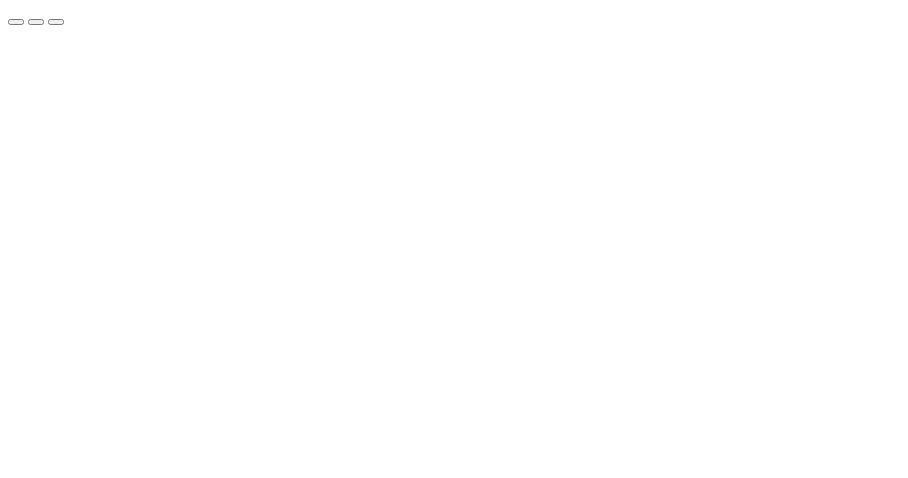
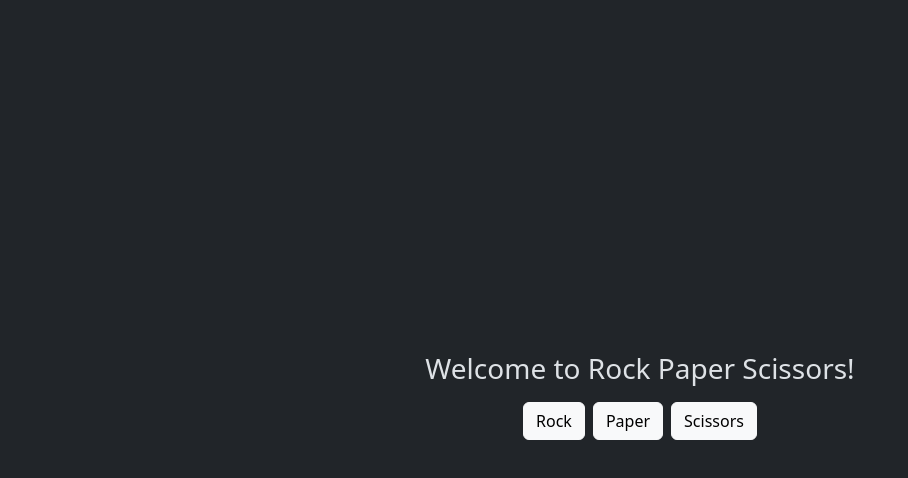
Before and after one commit to yutoc05/rock-paper-scissors, a plain HTML site: page index.html in a window 1280 px wide. Shown: the whole page, without its empty margins (0-908 px from the left). Drawn offline with nearby package versions, Linux system fonts and the light colour scheme.

Commit message:
style: enhance layout and styling for game interface

```diff
--- a/index.html
+++ b/index.html
@@ -4,12 +4,24 @@
     <meta charset="UTF-8" />
     <meta name="viewport" content="width=device-width, initial-scale=1.0" />
     <title>Document</title>
+    <link
+      href="https://cdn.jsdelivr.net/npm/bootstrap@5.3.8/dist/css/bootstrap.min.css"
+      rel="stylesheet"
+      integrity="sha384-sRIl4kxILFvY47J16cr9ZwB07vP4J8+LH7qKQnuqkuIAvNWLzeN8tE5YBujZqJLB"
+      crossorigin="anonymous"
+    />
     <script src="script.js" type="module"></script>
   </head>
-  <body>
-    <button class="rock"></button>
-    <button class="paper"></button>
-    <button class="scissors"></button>
+  <body
+    class="d-flex flex-column justify-content-center align-items-center min-vh-100 gap-2"
+    data-bs-theme="dark"
+  >
+    <h3>Welcome to Rock Paper Scissors!</h3>
+    <div class="d-flex gap-2">
+      <button class="rock btn btn-light">Rock</button>
+      <button class="paper btn btn-light">Paper</button>
+      <button class="scissors btn btn-light">Scissors</button>
+    </div>
     <div class="results"></div>
   </body>
 </html>
--- a/script.js
+++ b/script.js
@@ -44,7 +44,7 @@ function playGame() {
   const buttons = document.querySelectorAll("button");
   for (const button of buttons) {
     button.addEventListener("click", () => {
-      playRound(button.className, getComputerChoice());
+      playRound(button.classList[0], getComputerChoice());
     });
   }
 }
```
